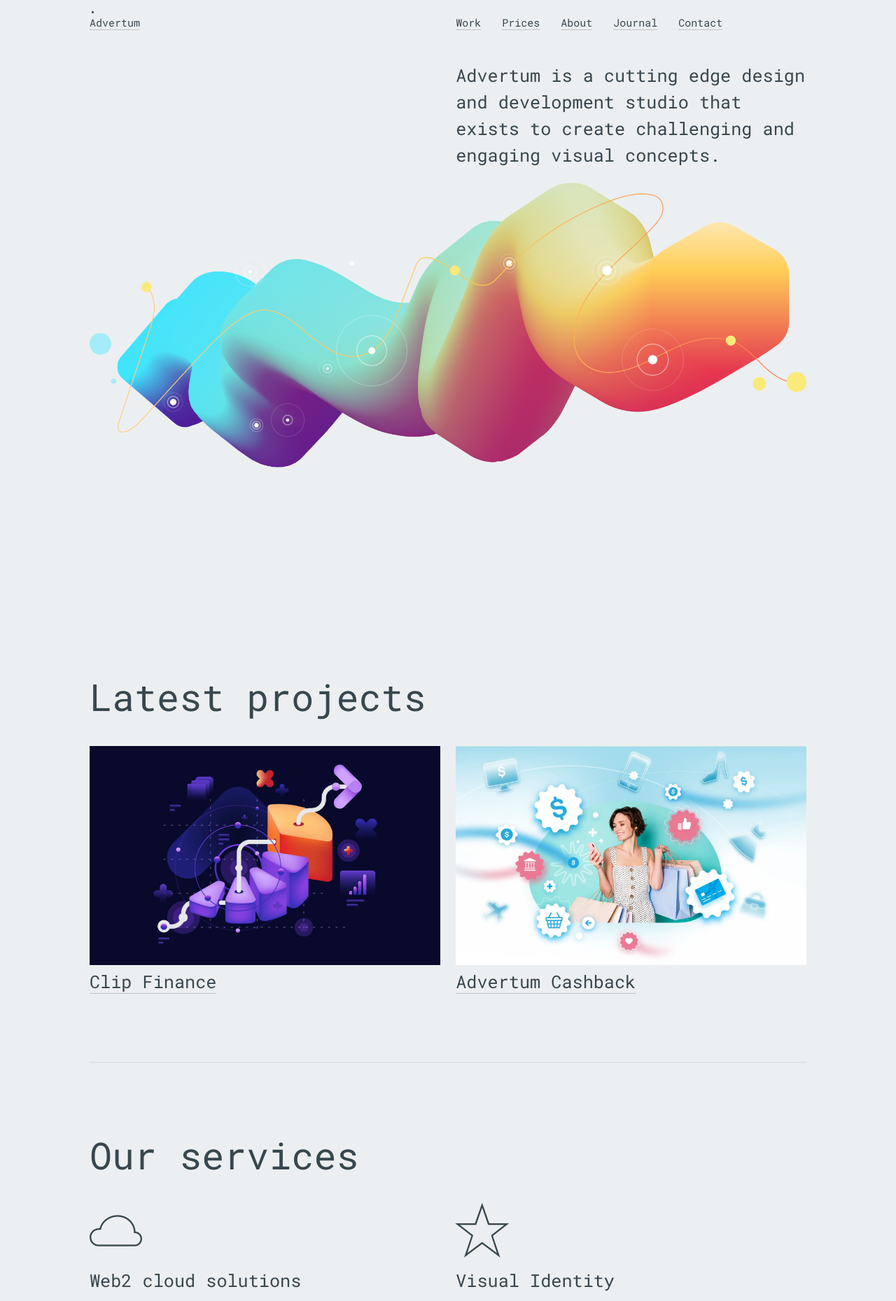
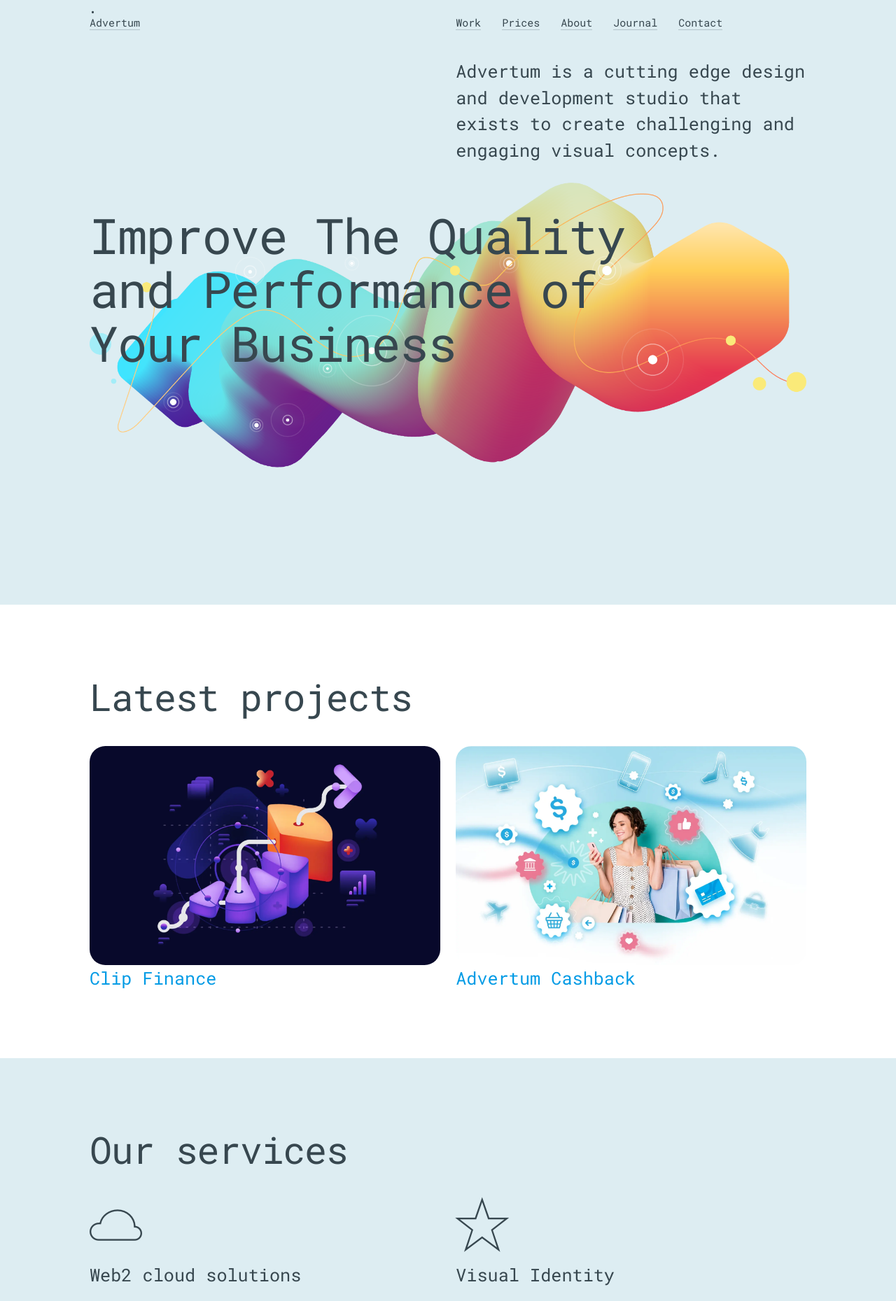
Before and after one commit to advertum-tech/agency, a Next.js app: page / in a window 1280 px wide. Shown: the top 1859 px of the page at 70% size. Built offline with nearby package versions, Linux system fonts and the light colour scheme.

Commit message:
style updated

```diff
--- a/app/assets/styles/globals.css
+++ b/app/assets/styles/globals.css
@@ -1,6 +1,6 @@
-/*@tailwind base;*/
-/*@tailwind components;*/
-/*@tailwind utilities;*/
+@tailwind base;
+@tailwind components;
+@tailwind utilities;
 
 /*:root {*/
 /*  --foreground-rgb: 0, 0, 0;*/
--- a/app/assets/styles/oona/pages/home.scss
+++ b/app/assets/styles/oona/pages/home.scss
@@ -1,5 +1,5 @@
 .page-home {
-    @include page-colors(color('blue-grey', 'darken-3'), color('blue-grey', 'lighten-5'));
+    //@include page-colors(color('blue-grey', 'darken-3'), color('blue-grey', 'lighten-5'));
 
     .intro {
         height: 100vh;
--- a/app/assets/styles/oona/pages/journal.scss
+++ b/app/assets/styles/oona/pages/journal.scss
@@ -1,5 +1,5 @@
 .page-journal {
-  @include page-colors(color('brown', 'darken-4'), color('yellow', 'lighten-5'));
+  //@include page-colors(color('brown', 'darken-4'), color('yellow', 'lighten-5'));
 
   .no-underline:hover ~ a {
     border-bottom-color: transparentize(color('grey', 'darken-3'), .5);
--- a/app/assets/styles/oona/pages/work.scss
+++ b/app/assets/styles/oona/pages/work.scss
@@ -1,5 +1,5 @@
 .page-work {
-  @include page-colors(color('grey', 'darken-3'), color('grey', 'lighten-5'));
+  //@include page-colors(color('grey', 'darken-3'), color('grey', 'lighten-5'));
 
   .no-underline:hover + a {
     border-bottom-color: transparentize(color('grey', 'darken-3'), .5);
--- /dev/null
+++ b/app/layout/ResponsiveUtility.tsx
@@ -0,0 +1,18 @@
+import React from 'react';
+
+const ResponsiveUtility = () => {
+  return (
+    <>
+        <span className={'text-black'}>
+            <span className='sm:invisible md:invisible lg:invisible xl:invisible 2xl:invisible'>-</span>
+            <span className='invisible sm:visible md:invisible lg:invisible xl:invisible 2xl:invisible'>SM</span>
+            <span className='invisible sm:invisible md:visible lg:invisible xl:invisible 2xl:invisible'>MD</span>
+            <span className='invisible sm:invisible md:invisible lg:visible xl:invisible 2xl:invisible'>LG</span>
+            <span className='invisible sm:invisible md:invisible lg:invisible xl:visible 2xl:invisible'>XL</span>
+            <span className='invisible sm:invisible md:invisible lg:invisible xl:invisible 2xl:visible'>2XL</span>
+        </span>
+    </>
+  );
+};
+
+export default ResponsiveUtility;
--- a/app/layout/body.tsx
+++ b/app/layout/body.tsx
@@ -13,7 +13,7 @@ export default function Body({children}: { children: React.ReactNode }) {
   const pageClass = pathname === '/work' ? 'page-work' : 'page-home';
 
   return (
-    <body className={cn(robotoMono.className, oona[pageClass])}>
+    <body className={cn(robotoMono.className, oona[pageClass], 'bg-accentBackground')}>
     {children}
     </body>
   )
--- a/app/layout/footer.tsx
+++ b/app/layout/footer.tsx
@@ -3,7 +3,7 @@ import cn from "classnames";
 
 export default function Footer() {
   return (
-    <footer className={oona['footer']}>
+    <footer className={cn(oona['footer'], 'bg-white text-main')}>
       <div className={cn('container', oona['container'])}>
 
         <div className="row">
--- a/app/layout/nav.tsx
+++ b/app/layout/nav.tsx
@@ -2,19 +2,21 @@
 import oona from '../assets/styles/oona/oona.module.scss'
 import cn from "classnames";
 import {useState} from "react";
+import ResponsiveUtility from "@/app/layout/ResponsiveUtility";
 
 export default function Nav() {
   const [open, setOpen] = useState(false);
   return (
     <div className={cn('navbar-fixed', oona['navbar-fixed'])}>
       <nav>
-        <div className="nav-wrapper">
+        <div className="nav-wrapper bg-accentBackground">
           <div className={cn(oona['container'], 'container')}>
             <div className="row">
               <div className="col s12 l6">
                 <a href="/" className={oona['current-page']}>
                   Advertum
                 </a>
+                {/*<ResponsiveUtility />*/}
                 <span className="right show-on-medium-and-down hide-on-large-only">
                     <a href="#"
                        onClick={() => setOpen(!open)}
@@ -22,7 +24,7 @@ export default function Nav() {
                   </span>
               </div>
               <div className="col s12 l6">
-                <ul className="hidden hide-on-med-and-down">
+                <ul className=" hide-on-med-and-down">
                   <li><a href="/work">Work</a></li>
                   <li><a href="/prices">Prices</a></li>
                   <li><a href="/about">About</a></li>
--- a/app/page.tsx
+++ b/app/page.tsx
@@ -6,46 +6,63 @@ import oona from './assets/styles/oona/oona.module.scss'
 export default function Home() {
   return (
       <>
+        <div className={'bg-accentBackground text-main'}>
           <div className={cn('container intro', oona['container'], oona['intro'])}>
             <div className={cn('row')}>
+              <h1 className={
+                  'relative lg:absolute ' +
+                  'top-0 lg:top-1/3 ' +
+                  'px-3 ' +
+                  'w-full lg:w-2/3 ' +
+                  'text-[45px] lg:text-[70px] ' +
+                  'tracking-tight'}>Improve The Quality and Performance of Your Business</h1>
               <div className="col s12 l6 offset-l6">
-            <p className={cn('flow-text intro-text', oona['intro-text'])}>
+                <p className={cn('' +
+                    'absolute lg:relative ' +
+                    'top-2/3 md:top-3/4 lg:top-0 ' +
+                    ' lg:text-[1.68rem] ' +
+                    'intro-text text-main font-normal my-5 leading-normal')}>
                   Advertum is a cutting edge design and development studio that exists to create challenging and engaging
                   visual concepts.
                 </p>
               </div>
             </div>
           </div>
+        </div>
 
-      {/*<div id="curves" className="hero"></div>*/}
-
+        <div className={'bg-white text-main'}>
           <div className={cn('container', oona['container'])}>
             <section className={cn('latest-projects', oona['section'], oona['latest-projects'])}>
               <div className="row">
                 <div className="col s12">
-              <h2>Latest projects</h2>
+                  <h2 className={'tracking-tight'}>Latest projects</h2>
                 </div>
               </div>
               <div className="row">
                 <div className="col s12 l6 margin-on-medium-and-down">
-              <a href="/work/clip-finance" className={cn(oona['no-underline'])}>
-                <img src="/images/work/clip/clip.webp" alt="Clip Finance" className="responsive-img"/>
+                  <a href="/work/clip-finance" className={cn(oona['no-underline'], '')}>
+                    <img src="/images/work/clip/clip.webp" alt="Clip Finance" className={'responsive-img rounded-3xl'}/>
                   </a>
                   <a href="/work/clip-finance" className={cn('flow-text', oona['item-title'])}>Clip Finance</a>
                 </div>
                 <div className="col s12 l6">
                   <a href="/work/advertum-cashback" className={cn(oona['no-underline'])}>
-                <img src="/images/work/advertum/advertum.webp" alt="Advertum Cashback" className="responsive-img"/>
+                    <img src="/images/work/advertum/advertum.webp" alt="Advertum Cashback" className={'responsive-img rounded-3xl'}/>
                   </a>
-              <a href="/work/advertum-cashback" className={cn('flow-text', oona['item-title'])}>Advertum Cashback</a>
+                  <a href="/work/advertum-cashback" className={cn('flow-text', oona['item-title'])}>Advertum
+                    Cashback</a>
                 </div>
               </div>
             </section>
+          </div>
+        </div>
 
+        <div className={'text-main'}>
+          <div className={cn('container', oona['container'])}>
             <section className={cn(oona['section'], oona['services'])}>
               <div className="row">
                 <div className="col s12">
-              <h2>Our services</h2>
+                  <h2 className={'tracking-tight'}>Our services</h2>
                 </div>
               </div>
               <div className="row">
@@ -75,18 +92,22 @@ export default function Home() {
                 </div>
               </div>
             </section>
+          </div>
+        </div>
 
+        <div className={'bg-white text-main'}>
+          <div className={cn('container', oona['container'])}>
             <section className={cn(oona['section'], oona['blog-posts'], oona['blog-posts'])}>
               <div className="row">
                 <div className="col s12">
-              <h2>Advertum Blog</h2>
+                  <h2 className={'tracking-tight'}>Advertum Blog</h2>
                 </div>
               </div>
               <div className="row">
                 <div className="col s12 l6 margin-on-medium-and-down">
                   <a href="/blog/the-crucial-role-of-modern-and-striking-illustrations-in-it-product-marketing"
                      className={cn(oona['no-underline'])}>
-                <img src="/images/blog/bicycle.jpg" alt="Marketing and Illustration" className="responsive-img"/>
+                    <img src="/images/blog/bicycle.jpg" alt="Marketing and Illustration" className={'responsive-img rounded-3xl'}/>
                   </a>
                   <div className="meta">
                     <time dateTime="2022-08-01T21:00">08/01/2022</time>
@@ -95,7 +116,7 @@ export default function Home() {
                 </div>
                 <div className="col s12 l6">
                   <a href="#/blog/2023-successful-cases" className={cn(oona['no-underline'])}>
-                <img src="/images/blog/mountain.jpg" alt="2023-successful-cases" className="responsive-img"/>
+                    <img src="/images/blog/mountain.jpg" alt="2023-successful-cases" className={'responsive-img rounded-3xl'}/>
                   </a>
                   <div className="meta">
                     <time dateTime="2023-12-15T21:00">12/12/2023</time>
@@ -104,23 +125,30 @@ export default function Home() {
                 </div>
               </div>
             </section>
+          </div>
+        </div>
 
+        <div className={'bg-white text-main'}>
+          <div className={cn('container', oona['container'])}>
             <section className={cn(oona['section'], oona['get-in-touch'], oona['get-in-touch'])}>
               <div className="row">
                 <div className="col s12">
-              <h2>Get in touch</h2>
+                  <h2 className={'tracking-tight'}>Get in touch</h2>
                 </div>
               </div>
               <div className="row">
-            <div className="col s12 l6">
+                <div className="col">
                   <p className={cn('flow-text', oona['item-title'])}>
                     Whether you like to start a new project, discuss a brilliant investment idea
                     or just have a small-talk chat, feel free to <a href="/contact" className="ajax-link">contact us</a>.
                   </p>
                 </div>
               </div>
+              <div className="flex justify-center">
+                <img src="/images/bottom.jpg" alt="Get in touch" className="w-[400px]"/>
+              </div>
             </section>
-
+          </div>
         </div>
 
         {/*<script>*/}
--- a/tailwind.config.ts
+++ b/tailwind.config.ts
@@ -13,6 +13,10 @@ const config: Config = {
         'gradient-conic':
           'conic-gradient(from 180deg at 50% 50%, var(--tw-gradient-stops))',
       },
+      colors: {
+        accentBackground: '#ddedf2',
+        main: '#37474f',
+      },
     },
   },
   plugins: [],
```
Also changed, not shown: app/assets/styles/oona/components/nav.scss (+1 -78 lines), public/images/bottom.jpg (added), 1 other file (tests, documents, lock files or other folders). Lines whose indentation alone changed are shown as unchanged.
